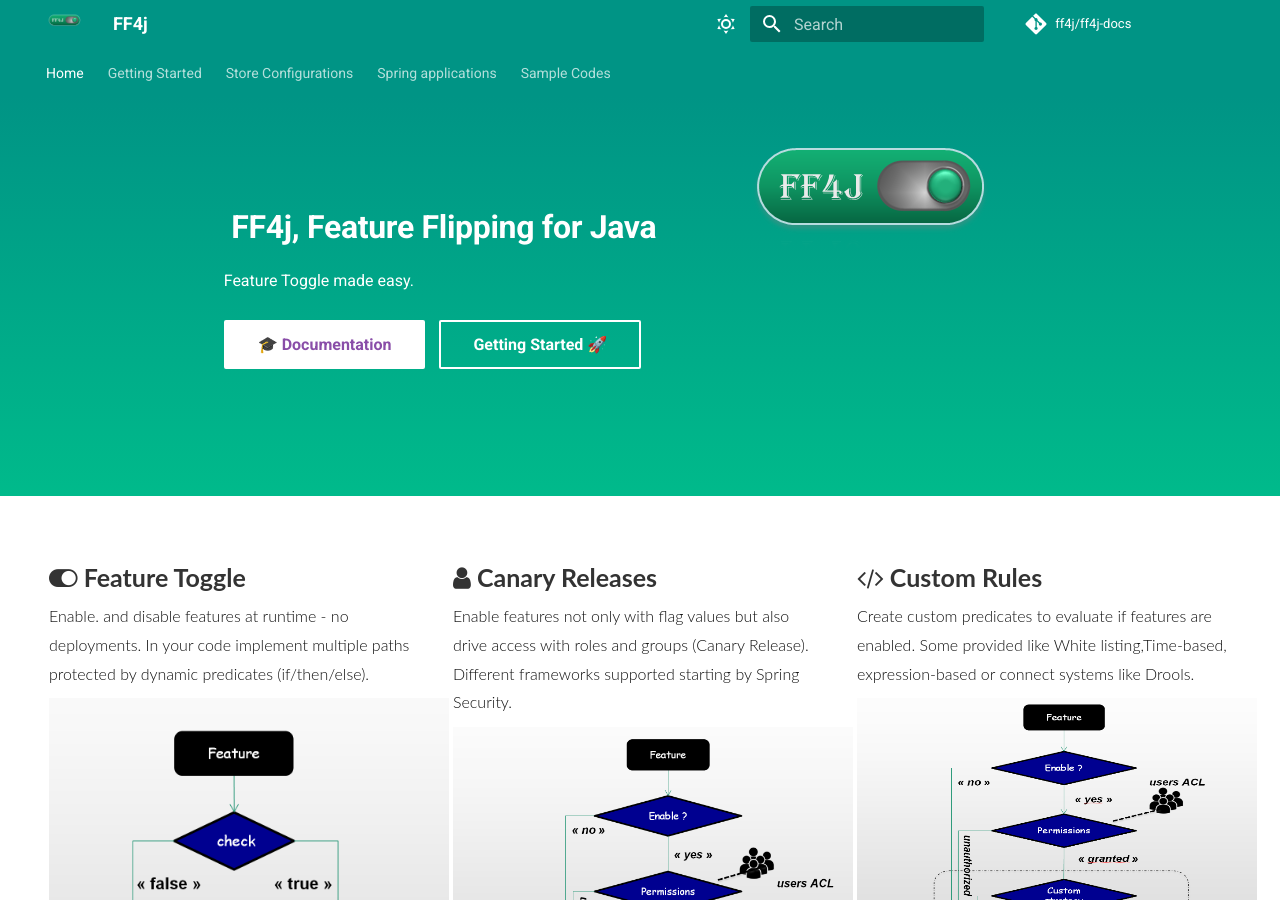
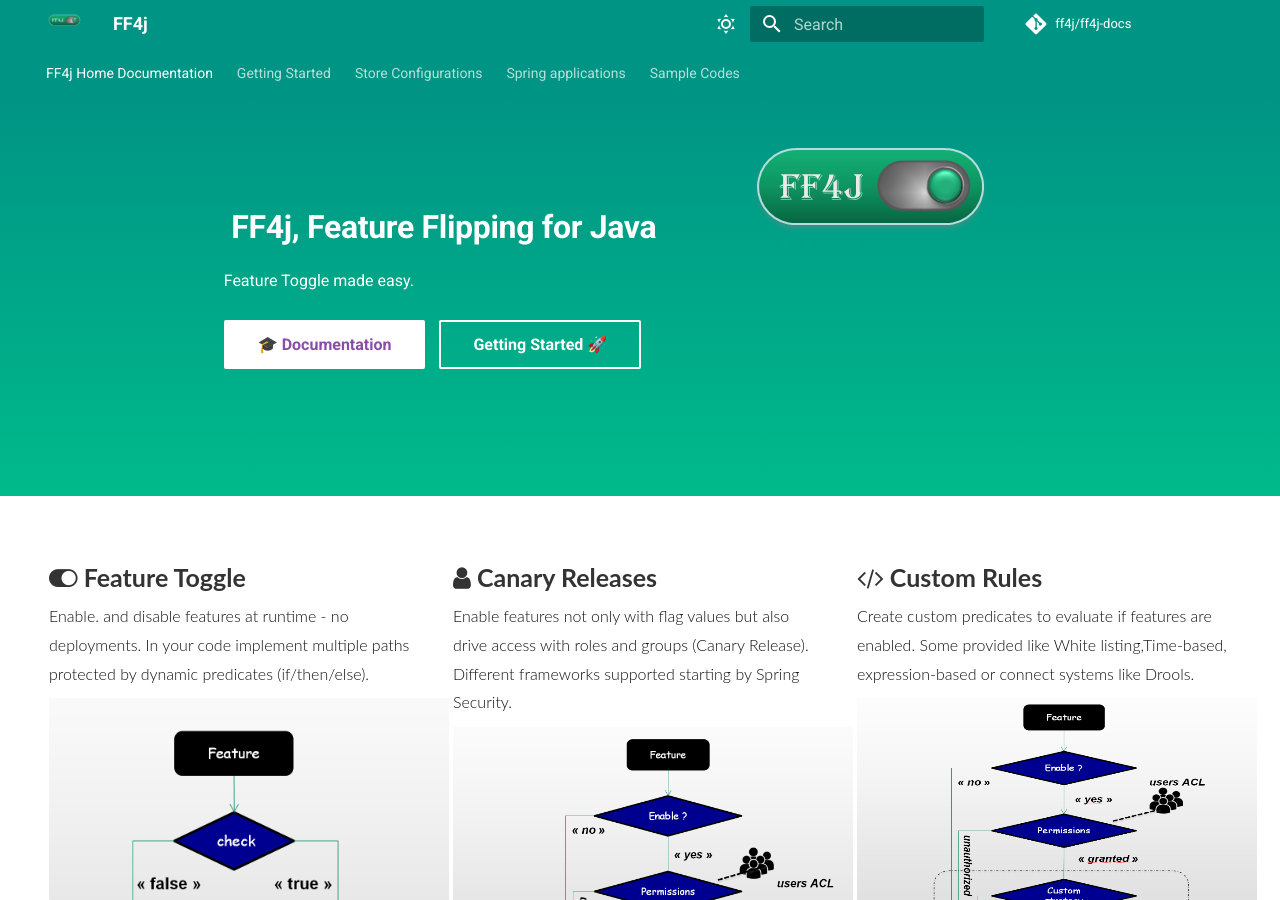
Before and after one commit to ff4j/docs, an MkDocs documentation site: the page built from docs/index.md, in a window 1280 px wide and 900 px high. Built offline with MkDocs 1.6.1 and Material for MkDocs 9.7.7, drawn with Linux system fonts in a browser that asks for light colours; nearby versions of some CDN libraries; comment, search, counter and statistics services are not loaded.

Commit message:
trailing

```diff
--- a/docs/index.md
+++ b/docs/index.md
@@ -1,4 +1,6 @@
 ---
-title: Home
+title: FF4j Home Documentation
 template: home.html
 ---
+
+Welcome to FF4j documentation
--- a/mkdocs.yml
+++ b/mkdocs.yml
@@ -31,7 +31,6 @@
     - Flipping Strategies: pages/strategy/index.md
     - v2: pages/v2/index.md
     - web: pages/web/index.md
-
 
   - Spring applications:
       - Home: pages/spring/index.md
```
Also changed, not shown: docs/pages/index.md (deleted, +0 -4 lines).
